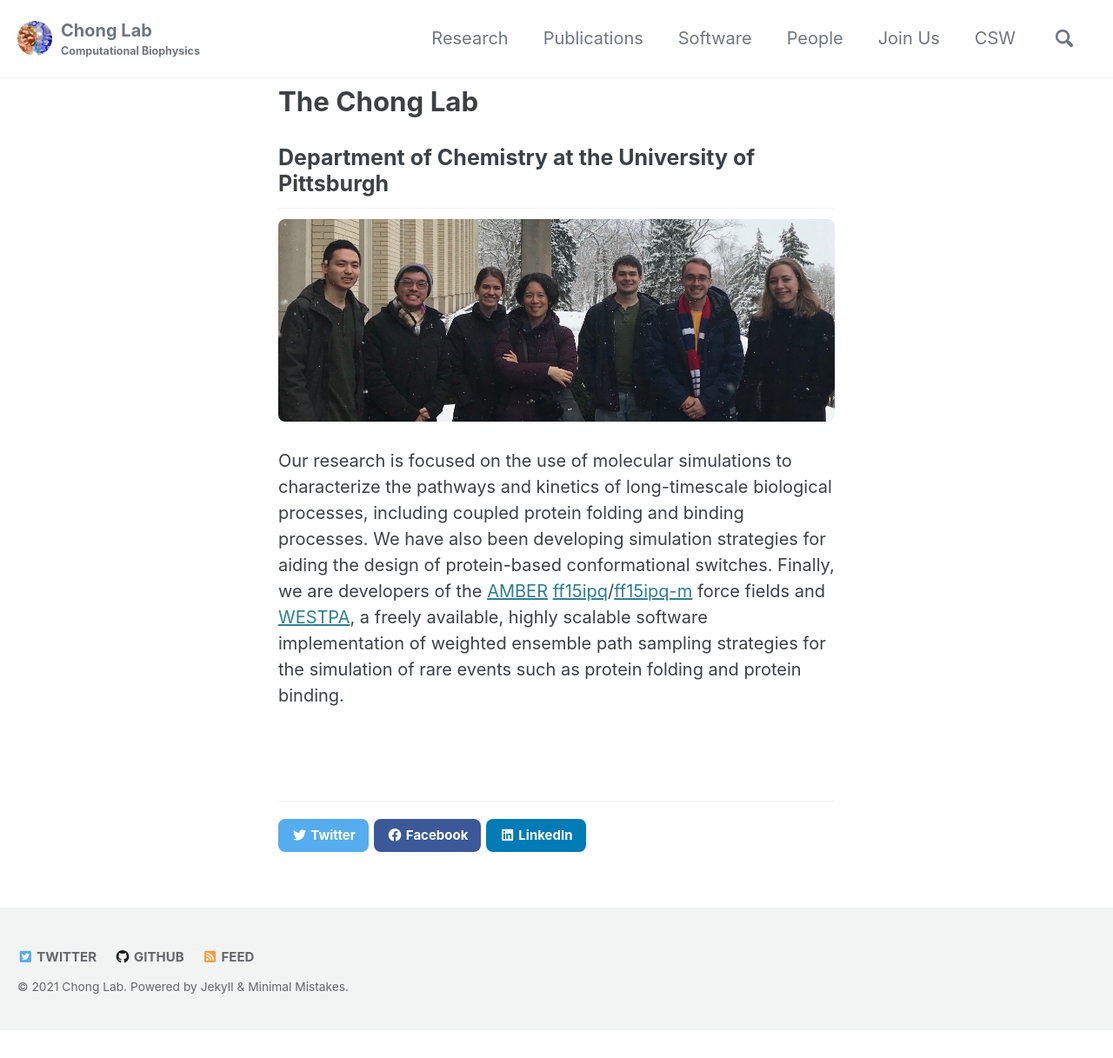
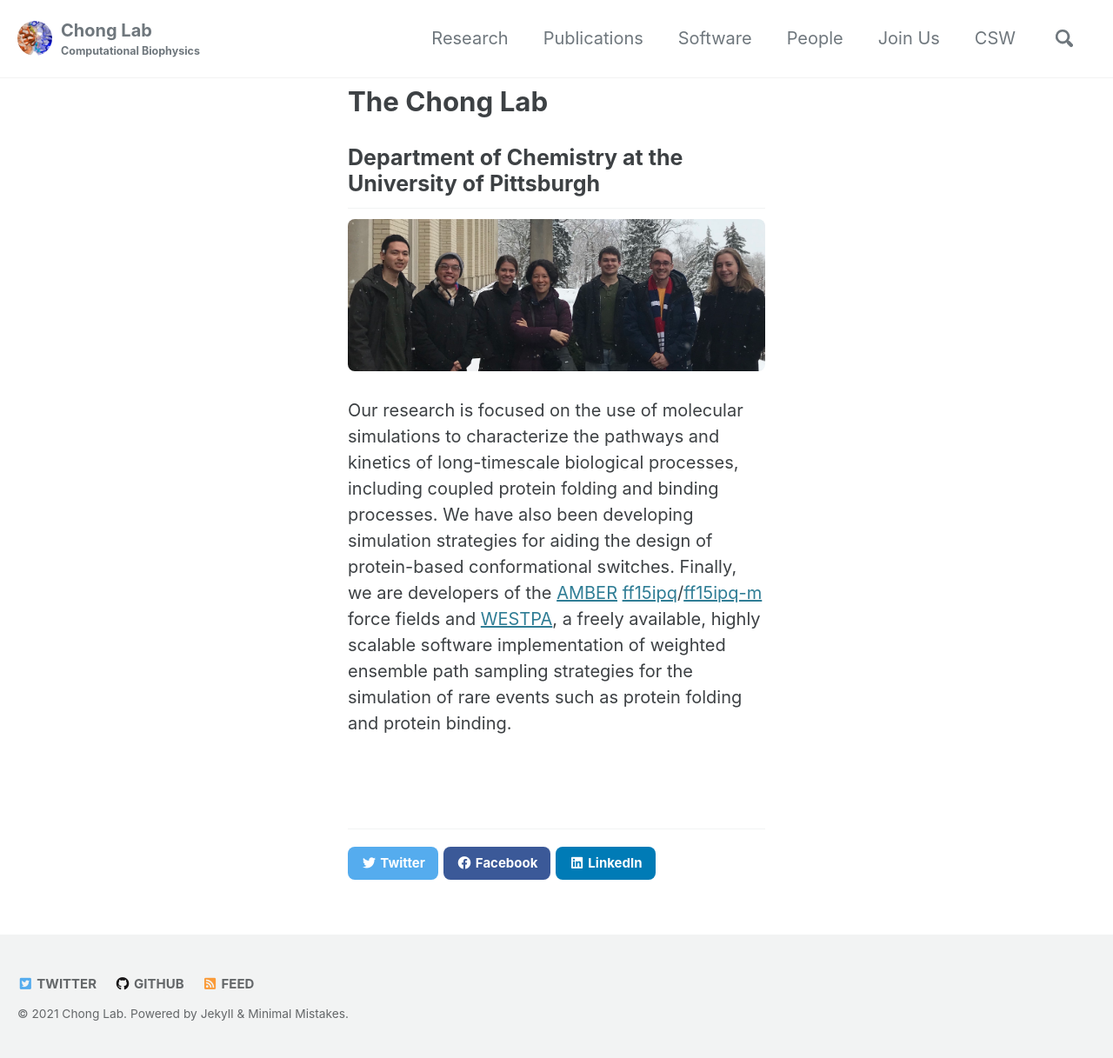
Before and after one commit to darianyang/darianyang.github.io, a Jekyll site: the page built from index.md, in a window 1280 px wide. Shown: the whole page at 87% size. Built offline with Jekyll 4.4.1, drawn with Linux system fonts in a browser that asks for light colours; cached includes are drawn as plain includes; before the commit the page ends 1185 px from its top, so only the background shows below that.

Commit message:
main page padding update

```diff
--- a/_sass/minimal-mistakes/_page.scss
+++ b/_sass/minimal-mistakes/_page.scss
@@ -6,8 +6,8 @@
   @include clearfix;
   margin-left: auto;
   margin-right: auto;
-  padding-left: 1em;
-  padding-right: 1em;
+  padding-left: 5em;
+  padding-right: 5em;
   -webkit-animation: $intro-transition;
   animation: $intro-transition;
   max-width: 100%;
```
